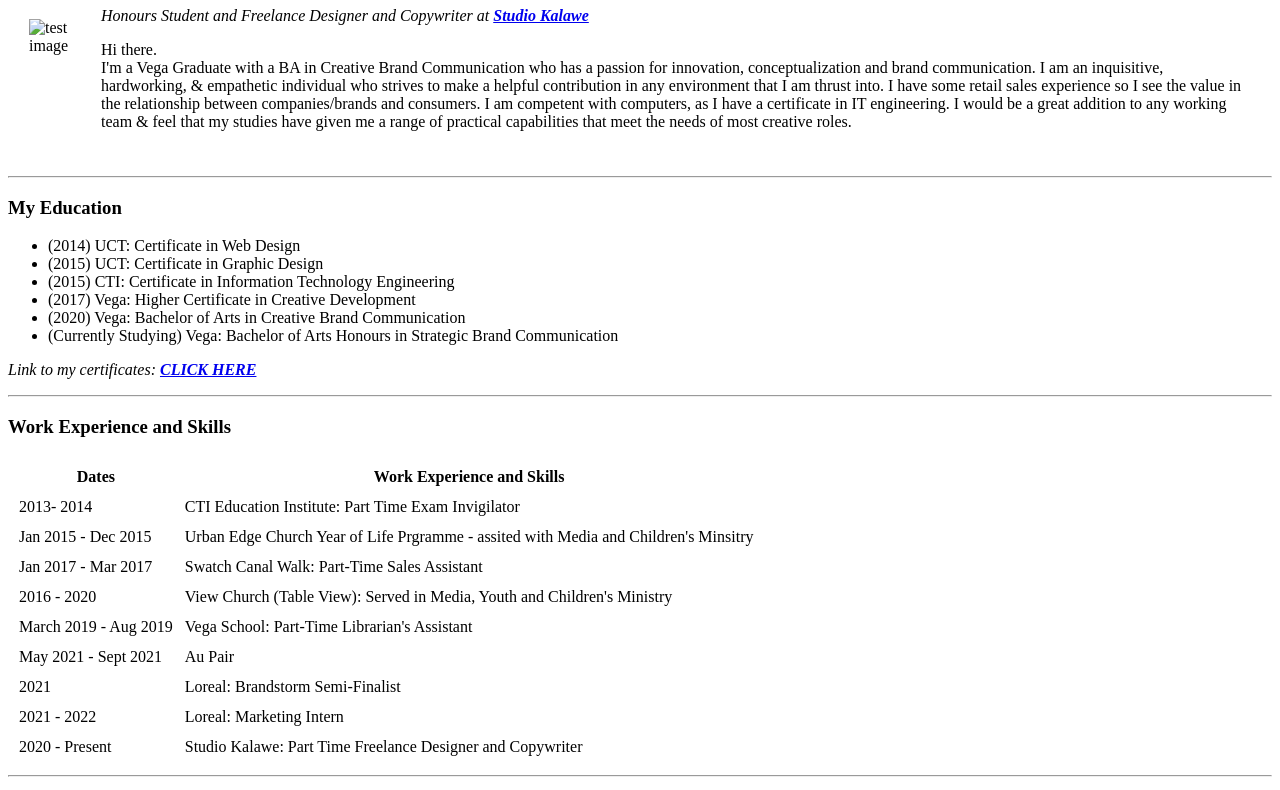
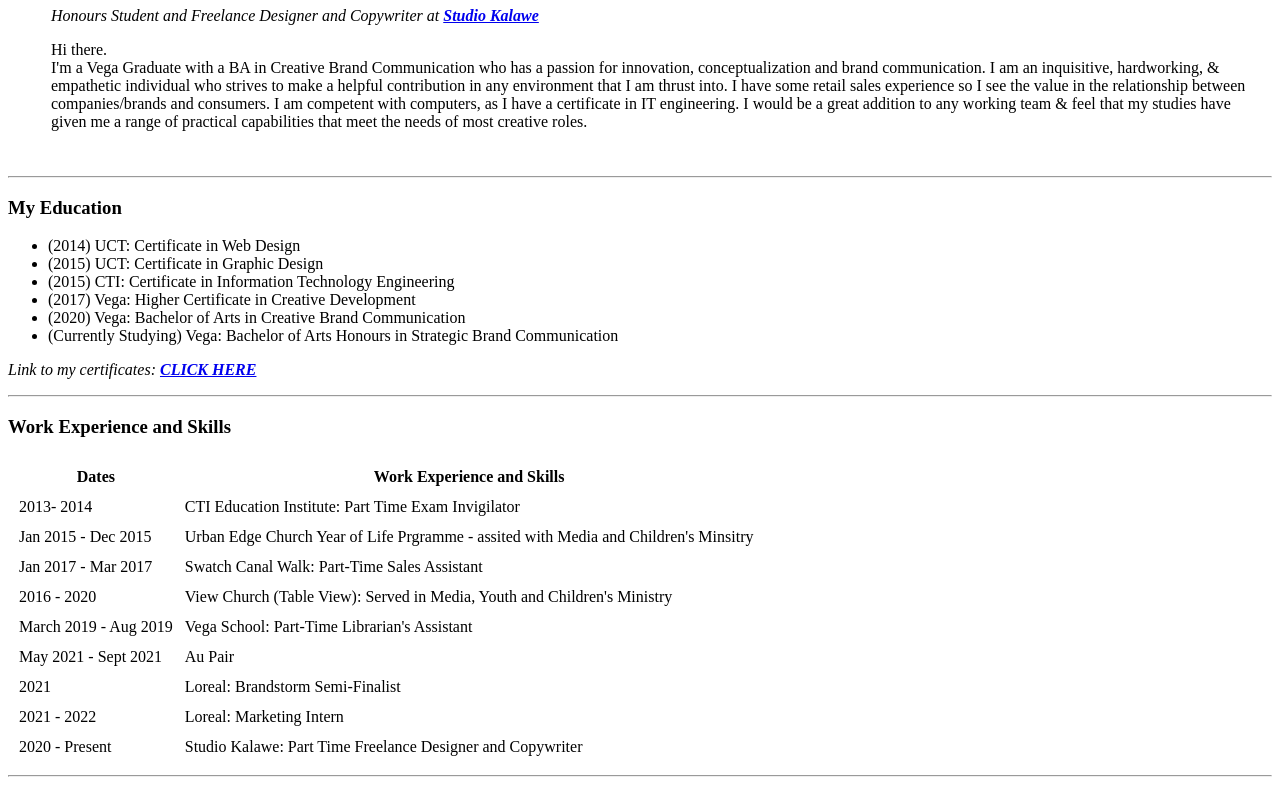
Before and after one commit to studiokalawe/cv, a plain HTML site: page index.html in a window 1280 px wide. Shown: the part 102-892 px from the top of the page. Drawn offline with Linux system fonts and the light colour scheme.

Commit message:
Update index.html

```diff
--- a/index.html
+++ b/index.html
@@ -28,8 +28,9 @@ image linked from web/internet. alt attribute assits with SEO, helps browsers to
     <!-- tables tag: tr = table row and td = table cell (houses table data i.e td) -->
     <tr>
       <td>
-          <img src="images/testcircle.png" alt="test image">
-        <!-- image linked from local file. it better to host your own images to avoid server related issues. -->
+
+        <!-- <img src="images/testcircle.png" alt="test image">  -->
+<!-- image linked from local file. it better to host your own images to avoid server related issues. -->
 
     </td>
       <td>
```
